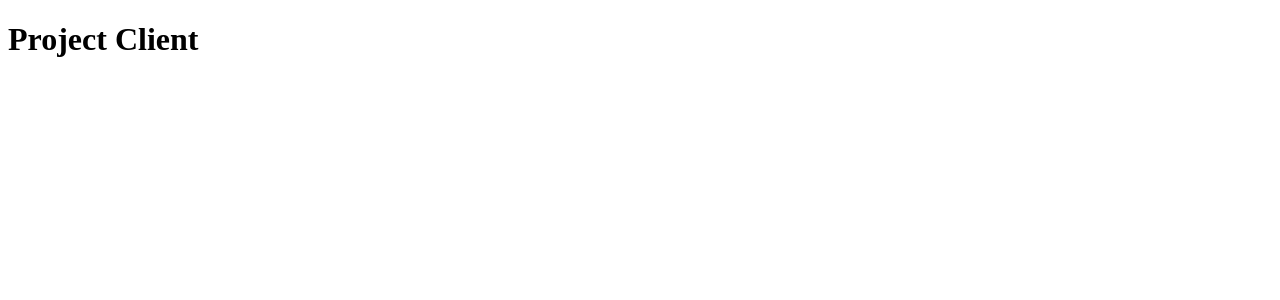
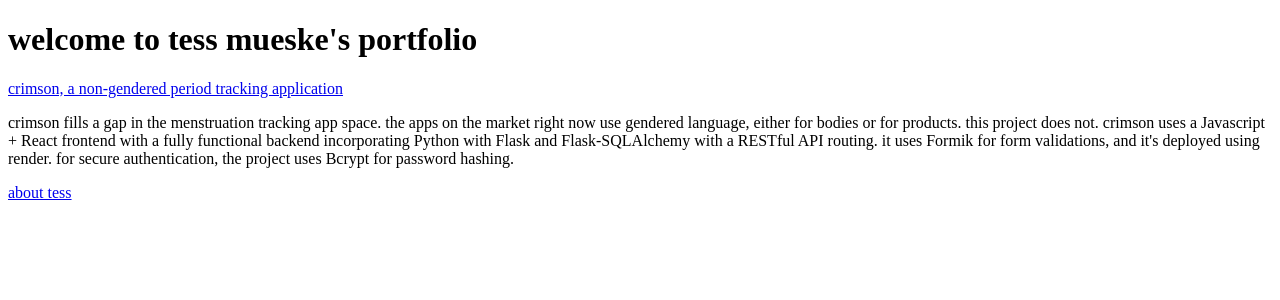
Before and after one commit to tessmueske/tess-mueske, a React (Create React App) app in the folder client/: page /about in a window 1280 px wide. Shown: the top 300 px of the page. Built offline with nearby package versions, Linux system fonts and the light colour scheme.

Commit message:
text added

```diff
--- /dev/null
+++ b/client/src/components/About.js
@@ -0,0 +1,8 @@
+import React, { useEffect, useState } from "react";
+import { Switch, Route } from "react-router-dom";
+
+function About(){
+    <div><p>hi, i'm tess mueske. i'm a twenty-something from minnesota, currently located in madrid. i spent four years wearing glitter and sequins in los angeles, too. </p></div>
+}
+
+export default About;
--- a/client/src/components/App.js
+++ b/client/src/components/App.js
@@ -1,8 +1,28 @@
-import React, { useEffect, useState } from "react";
-import { Switch, Route } from "react-router-dom";
+import React from "react";
+import { BrowserRouter as Router, Switch, Route, Link } from "react-router-dom";
+import About from "./About"
 
 function App() {
-  return <h1>Project Client</h1>;
+  return (
+    <Router>
+    <div>
+      <h1>welcome to tess mueske's portfolio</h1>
+      <a href="https://my-period-app.onrender.com/" target="_blank" rel="noopener noreferrer">
+        crimson, a non-gendered period tracking application
+      </a>
+      <p>crimson fills a gap in the menstruation tracking app space. the apps on the market right now use gendered language, either for bodies or for products. this project does not.
+
+        crimson uses a Javascript + React frontend with a fully functional backend incorporating Python with Flask and Flask-SQLAlchemy with a RESTful API routing. it uses Formik for form validations, and it's deployed using render. for secure authentication, the project uses Bcrypt for password hashing.</p>
+        <Link to="/about">about tess</Link>
+        <Switch>
+          <Route path="/about">
+            <About />
+          </Route>
+        </Switch>
+      </div>
+    </Router>
+ );
 }
 
+
 export default App;
```
Also changed, not shown: 1 other file (tests, documents, lock files or other folders).
